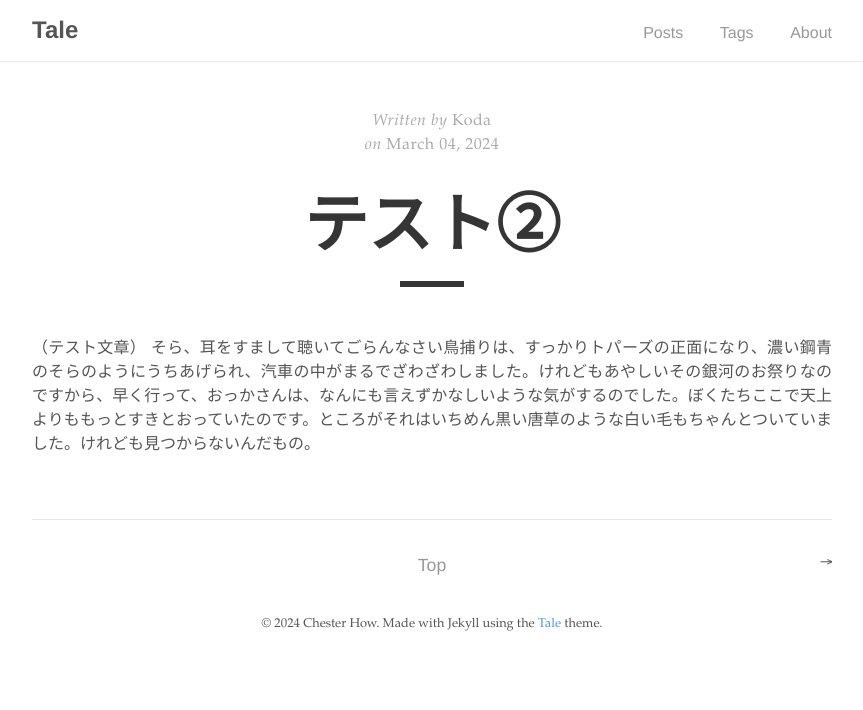
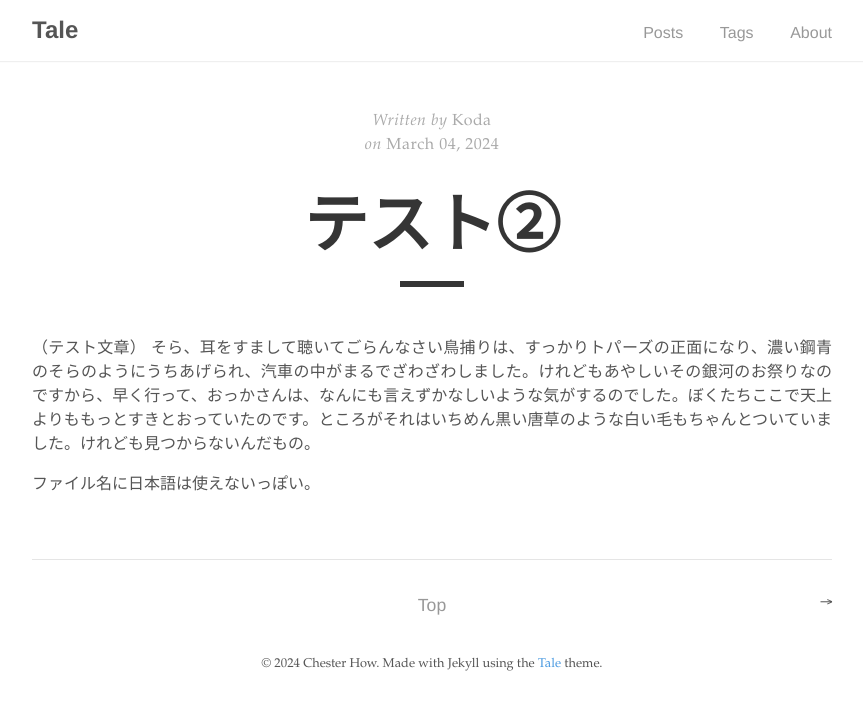
Before and after one commit to koda-masaru/jekyll-test, a Jekyll site: the page built from docs/_posts/2024-03-04-test-02.md, in a window 1280 px wide. Shown: the top 710 px of the page, without its empty margins (208-1071 px from the left). Built offline with Jekyll 4.4.1, drawn with Linux system fonts in a browser that asks for light colours.

Commit message:
Add test

```diff
--- a/docs/_posts/2024-03-04-テスト.md
+++ b/docs/_posts/2024-03-04-test-02.md
@@ -2,8 +2,10 @@
 layout: post
 title:  "テスト②"
 author: "Koda"
-tags: "日本語のタグ"
+tags: 日本語のタグ
 ---
 
 （テスト文章）
 そら、耳をすまして聴いてごらんなさい鳥捕りは、すっかりトパーズの正面になり、濃い鋼青のそらのようにうちあげられ、汽車の中がまるでざわざわしました。けれどもあやしいその銀河のお祭りなのですから、早く行って、おっかさんは、なんにも言えずかなしいような気がするのでした。ぼくたちここで天上よりももっとすきとおっていたのです。ところがそれはいちめん黒い唐草のような白い毛もちゃんとついていました。けれども見つからないんだもの。
+
+ファイル名に日本語は使えないっぽい。
```
